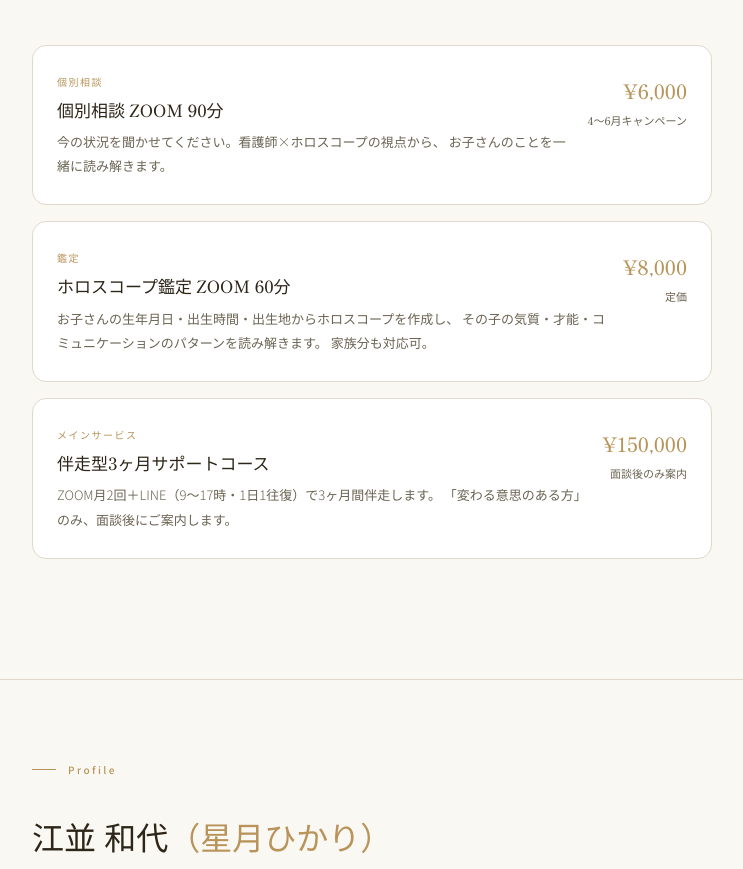
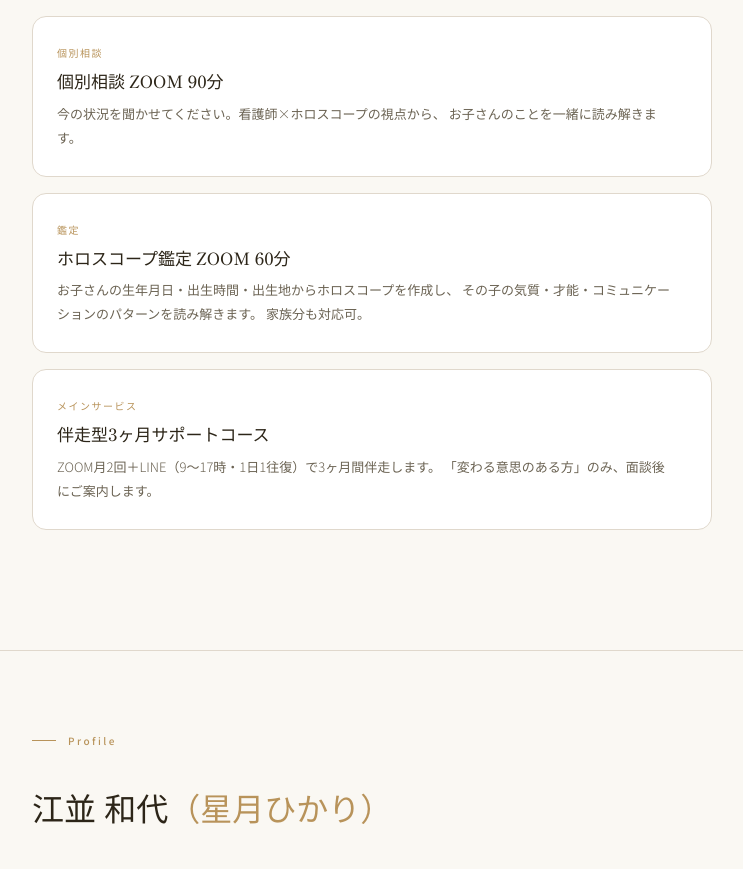
Before and after one commit to hoshi-kazu/hoshizuki-lab, a plain HTML site: page index.html in a window 1280 px wide. Shown: the part 5159-6028 px from the top of the page, without its empty margins (268-1011 px from the left). Drawn offline with Linux system fonts and the light colour scheme.

Commit message:
Add files via upload

```diff
--- a/index.html
+++ b/index.html
@@ -3,12 +3,7 @@
 <head>
 <meta charset="UTF-8">
 <meta name="viewport" content="width=device-width, initial-scale=1.0">
-<!-- ============================================================
-  星月ひかりLab ランディングページ
-  作成：2026年4月
-  修正方法：【編集】と書いてある行のテキストを書き換えてください
-  画像：<!-- 画像をここに --> と書いてある箇所に後から追加
-============================================================ -->
+<!-- 星月ひかりLab ランディングページ 2026年4月 -->
 <title>星月ひかりLab｜発達特性の子育てで苦しむお母さんへ</title><!-- 【編集】タブに表示されるタイトル -->
 <link href="https://fonts.googleapis.com/css2?family=Shippori+Mincho:wght@400;500;600&family=Noto+Sans+JP:wght@300;400;500&display=swap" rel="stylesheet">
 <style>
@@ -241,15 +236,7 @@
     line-height: 1.5;
   }
   .service-card .s-body { font-size: 13px; color: var(--muted); line-height: 1.85; }
-  .service-card .s-price {
-    font-family: 'Shippori Mincho', serif;
-    font-size: 20px;
-    font-weight: 500;
-    color: var(--gold);
-    white-space: nowrap;
-    text-align: right;
-  }
-  .service-card .s-price span { font-size: 11px; color: var(--muted); display: block; }
+  .service-card .s-price { display: none; }
 
   /* プロフィール */
   .profile-grid {
```
